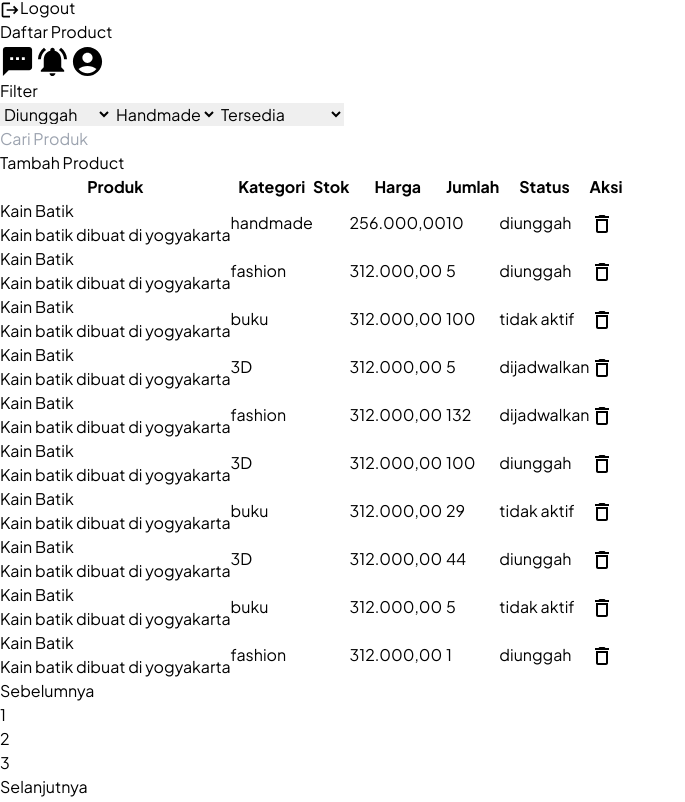
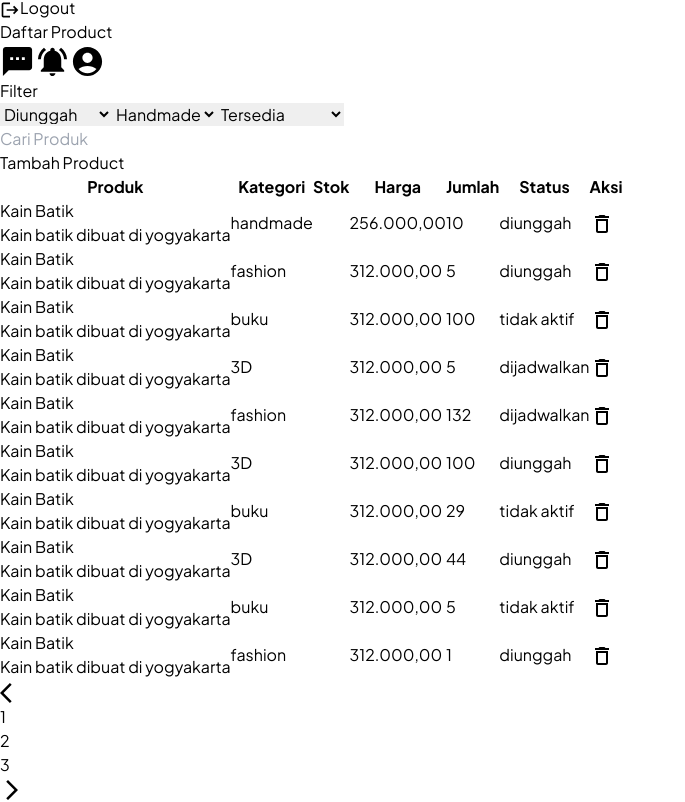
Before and after one commit to Capstone-Kelompok-11/local-art-and-culture-fe, a React (Vite) app in the folder lokasani/: page /adminumkm/daftarproduct in a window 1280 px wide. Shown: the part 2381-3183 px from the top of the page, without its empty margins (0-685 px from the left). Built offline with nearby package versions, Linux system fonts and the light colour scheme.

Commit message:
mengubah tampilan paginasi

```diff
--- a/lokasani/src/pages/adminUMKM/DaftarProduct.jsx
+++ b/lokasani/src/pages/adminUMKM/DaftarProduct.jsx
@@ -4,7 +4,8 @@ import data from "../../data/data";
 import Sidebar from "../../component/adminUMKM/globalComponent/Sidebar";
 import Header from "../../component/adminUMKM/globalComponent/Header";
 import DeleteOutlineIcon from '@mui/icons-material/DeleteOutline';
-
+import ArrowBackIosIcon from '@mui/icons-material/ArrowBackIos';
+import ArrowForwardIosIcon from '@mui/icons-material/ArrowForwardIos';
 
 const DaftarProduct = () => {
     const [currentPage, setCurrentPage] = useState(0);
@@ -138,13 +139,13 @@ const DaftarProduct = () => {
                                 pageRangeDisplayed={5}
                                 marginPagesDisplayed={2}
                                 onPageChange={handlePageChange}
-                                    previousLabel={"Sebelumnya"}
-                                    nextLabel={"Selanjutnya"}
+                                previousLabel={<ArrowBackIosIcon fontSize="medium" />}
+                                nextLabel={<ArrowForwardIosIcon fontSize="medium"/>}
                                 containerClassName={"pagination flex justify-end gap-2 mt-6 px-6"}
-                                    activeClassName={"bg-blue-900 text-white text-sm px-4 py-2 rounded-md"}
-                                    pageClassName={"page-item bg-[#3653B0] text-white text-sm px-4 py-2 rounded-md"}
-                                    previousClassName={"bg-[#3653B0] text-white text-sm px-4 py-2 rounded-md"}
-                                    nextClassName={"bg-[#3653B0] text-white text-sm px-4 py-2 rounded-md"}
+                                activeClassName={"bg-gray-800 text-white text-sm px-4 py-2 rounded-lg"}
+                                pageClassName={"page-item bg-[#CCCCCC] text-white text-sm px-4 py-2 rounded-lg"}
+                                previousClassName={"flex items-center font-bold text-gray-500"}
+                                nextClassName={"flex items-center font-bold text-gray-500"}
                                 breakClassName={"break-item"}
                                 disabledClassName={"disabled-item"}
                                 pageLinkClassName={"page-link"}
```
Lines whose indentation alone changed are shown as unchanged.
